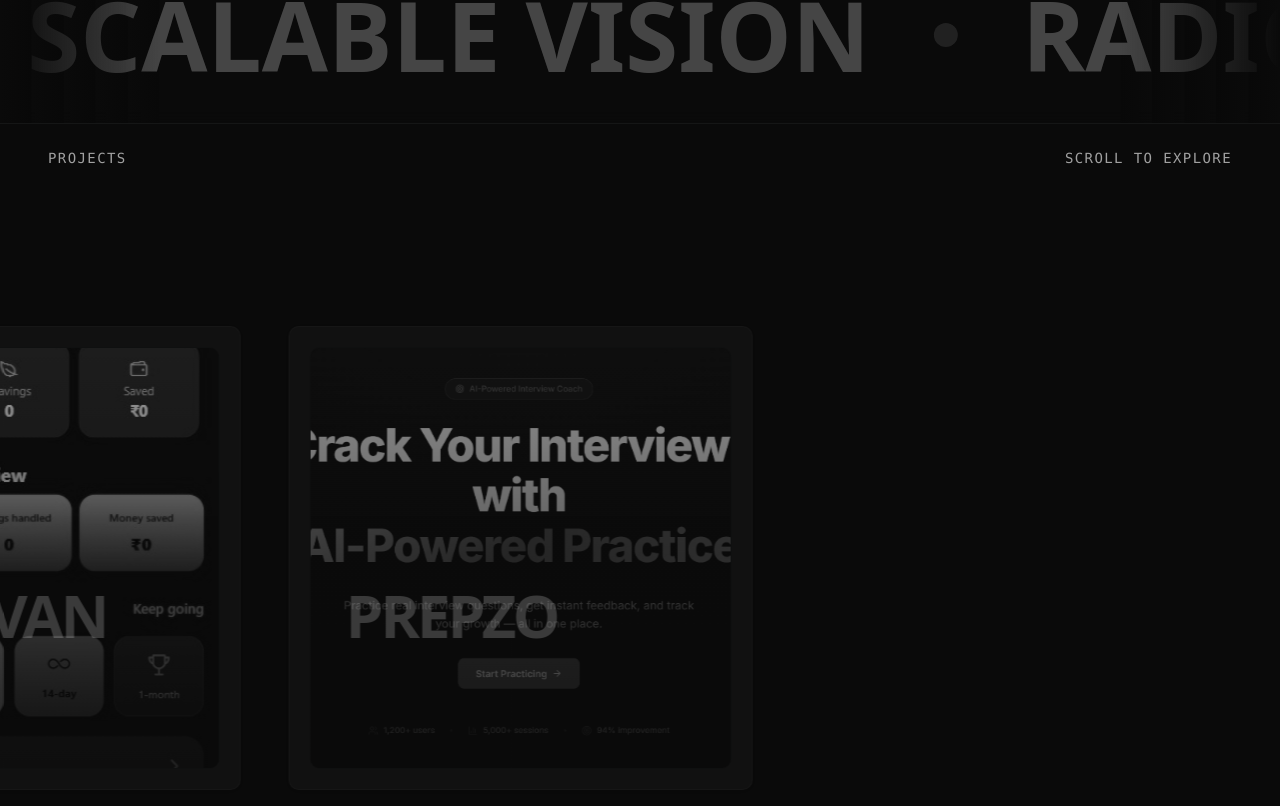
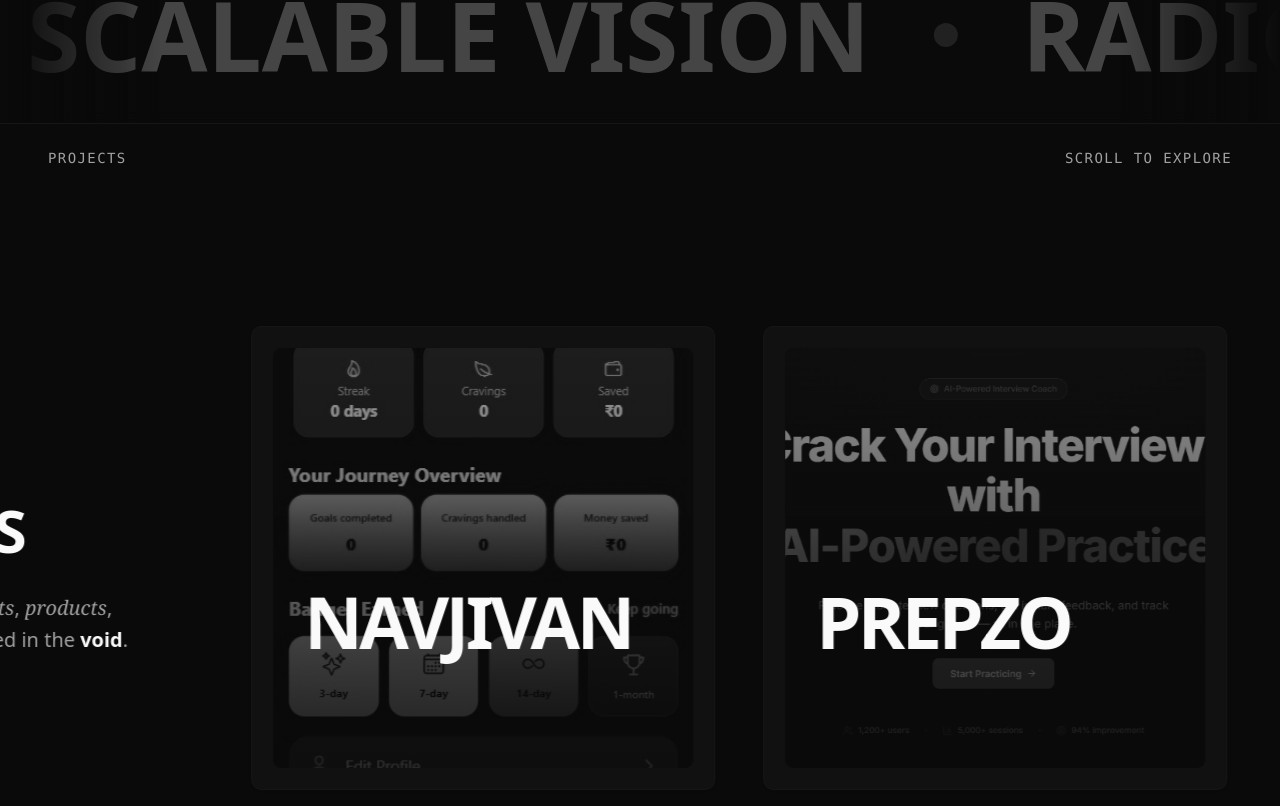
Before and after one commit to AdityaMani-2003/Portfolio-Website, a Next.js app: page / in a window 1280 px wide. Shown: the part 3150-3956 px from the top of the page. Built offline with nearby package versions, Linux system fonts and the light colour scheme.

Commit message:
Reposition project titles to bold absolute bottom left and fix END spacing

```diff
--- a/components/sections/projects.tsx
+++ b/components/sections/projects.tsx
@@ -119,7 +119,7 @@
                         ))}
 
                         {/* END block */}
-                        <div className="shrink-0 flex items-center justify-center w-[100vw]">
+                        <div className="shrink-0 flex items-center justify-start w-[40vw] md:w-[25vw] pl-4 md:pl-12">
                             <span className="text-[12vw] md:text-[10vw] font-black tracking-tighter uppercase text-foreground/5 select-none">
                                 {content.projects.end_text || "END"}
                             </span>
@@ -161,8 +161,8 @@
                     </div>
 
                     {/* Content overlay */}
-                    <div className="absolute inset-4 md:inset-6 z-10 flex flex-col justify-between p-6 xl:p-8">
-                        <div className="flex justify-between items-start">
+                    <div className="absolute inset-4 md:inset-5 z-10 p-6 xl:p-8 pointer-events-none">
+                        <div className="flex justify-between items-start w-full">
                             <div className="overflow-hidden">
                                 <span className="block text-xs xl:text-sm font-mono tracking-widest text-muted-foreground uppercase transform translate-y-full group-hover:translate-y-0 transition-transform duration-500 delay-100">
                                     {project.category}
@@ -175,12 +175,12 @@
                             </div>
                         </div>
 
-                        <div className="flex flex-col gap-2 mt-auto">
-                            <h3 className="text-3xl sm:text-4xl md:text-5xl lg:text-6xl font-black tracking-tighter uppercase text-foreground opacity-20 group-hover:opacity-100 transition-opacity duration-500 delay-100 pointer-events-none">
+                        <div className="absolute bottom-6 md:bottom-8 left-6 md:left-8 right-6 md:right-8">
+                            <h3 className="text-4xl sm:text-5xl md:text-6xl lg:text-7xl font-black tracking-tighter uppercase text-foreground transition-opacity duration-500 delay-100">
                                 {project.title}
                             </h3>
-                            <div className="overflow-hidden mt-2">
-                                <p className="text-sm md:text-base text-muted-foreground transform translate-y-full group-hover:translate-y-0 transition-transform duration-500 delay-300 opacity-0 group-hover:opacity-100 line-clamp-2 md:line-clamp-3">
+                            <div className="overflow-hidden">
+                                <p className="text-sm md:text-base text-muted-foreground transform translate-y-full group-hover:translate-y-0 transition-transform duration-500 delay-300 opacity-0 group-hover:opacity-100 line-clamp-2 md:line-clamp-3 mt-2">
                                     {project.description}
                                 </p>
                             </div>
```
